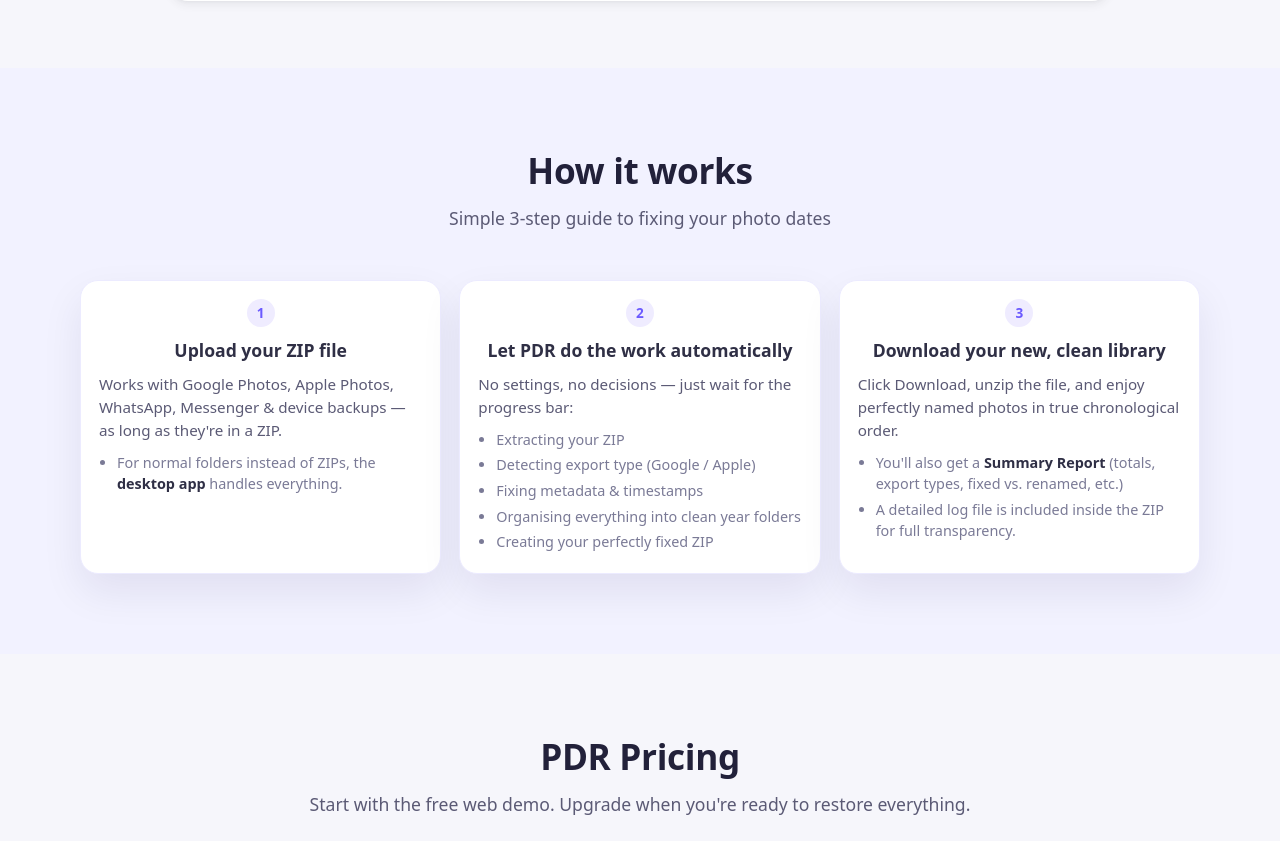
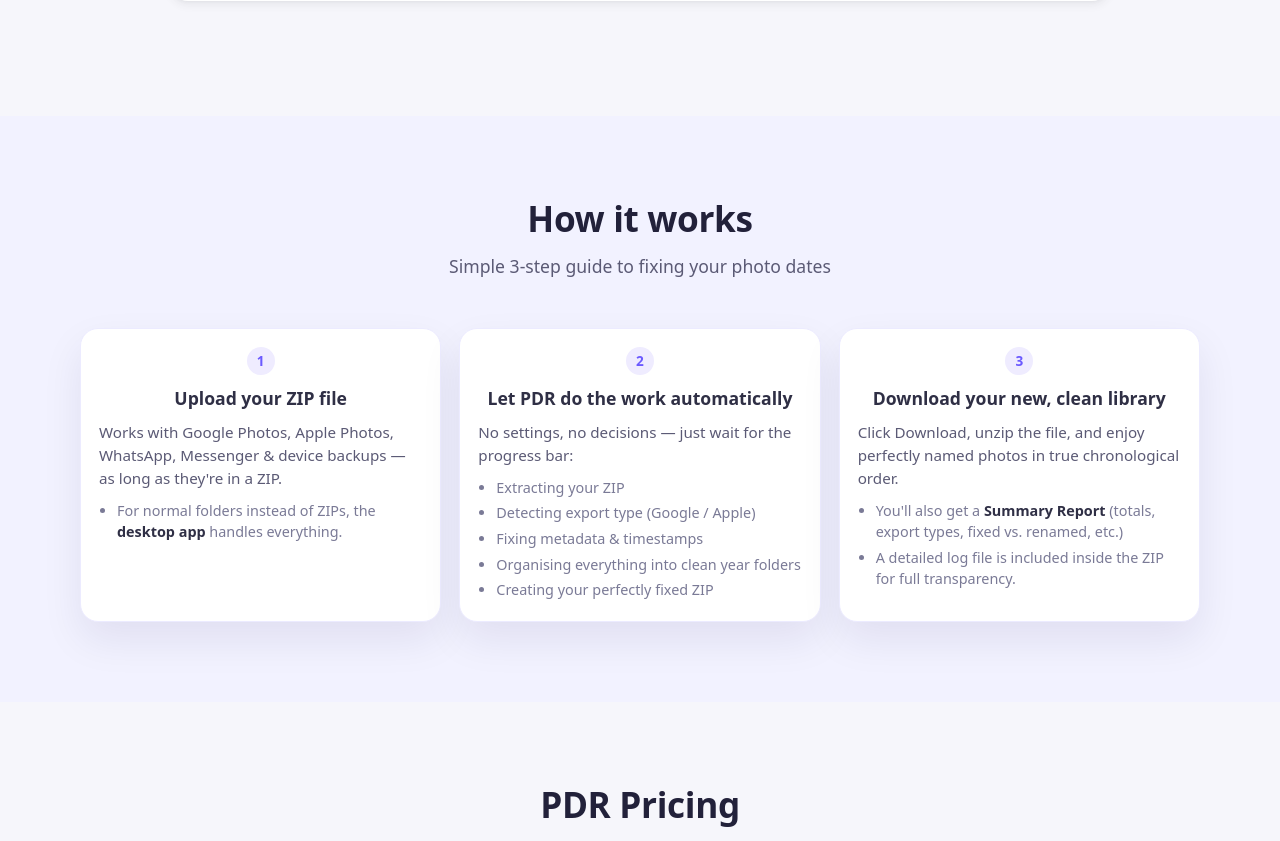
Before and after one commit to photodaterescue/pdr-webapp, a Flask app: page / in a window 1280 px wide. Shown: the part 673-1514 px from the top of the page. Run offline with Flask 3, Linux system fonts and the light colour scheme; some libraries are stand-ins or nearby versions.

Commit message:
Add spacing between upload section and how it works section
Add margin-top to `.section-how-it-works` in `static/styles.css` to create visual separation.

Replit-Commit-Author: Agent
Replit-Commit-Session-Id: 2d56d932-d5b7-4a9b-8546-8961c4ff99d2
Replit-Commit-Checkpoint-Type: full_checkpoint
Replit-Commit-Event-Id: 25872667-6688-4304-9602-4cb4822d065e
Replit-Commit-Screenshot-Url: https://storage.googleapis.com/screenshot-production-us-central1/ea2aa571-6d32-4f19-8570-b8403f952da2/2d56d932-d5b7-4a9b-8546-8961c4ff99d2/EI6mTBh
Replit-Helium-Checkpoint-Created: true

```diff
--- a/static/styles.css
+++ b/static/styles.css
@@ -237,6 +237,7 @@ body {
 .section-how-it-works {
     background: #f2f2ff;
     padding: 48px 20px 56px;
+    margin-top: 48px;
 }
 
 .step-grid {
```
